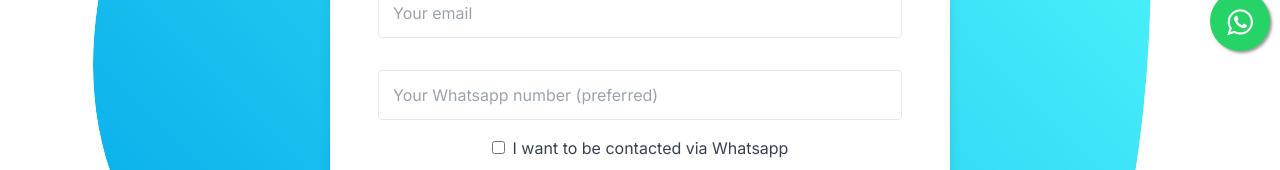
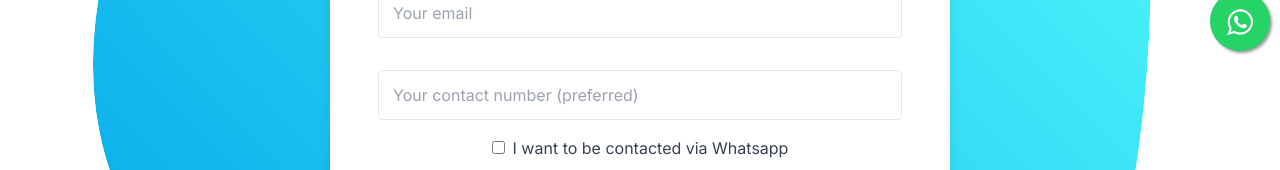
Before and after one commit to ArkaPrabhaChowdhury/gamma, a Next.js app: page /app-dev in a window 1280 px wide. Shown: the part 729-899 px from the top of the page. Built offline with nearby package versions, Linux system fonts and the light colour scheme.

Commit message:
meet boooking changes

```diff
--- a/src/app/(components)/ContactForm.jsx
+++ b/src/app/(components)/ContactForm.jsx
@@ -101,7 +101,7 @@ const ContactForm = ({ service }) => {
         <input
           type="text"
           onChange={(e) => setPhone(e.target.value)}
-          placeholder="Your Whatsapp number (preferred)"
+          placeholder="Your contact number (preferred)"
           value={phone}
           className="border-[f0f0f0] w-full rounded border py-3 my-4 px-[14px] text-base text-body-color outline-none focus:border-gray-400 focus-visible:shadow-none"
         />
```
